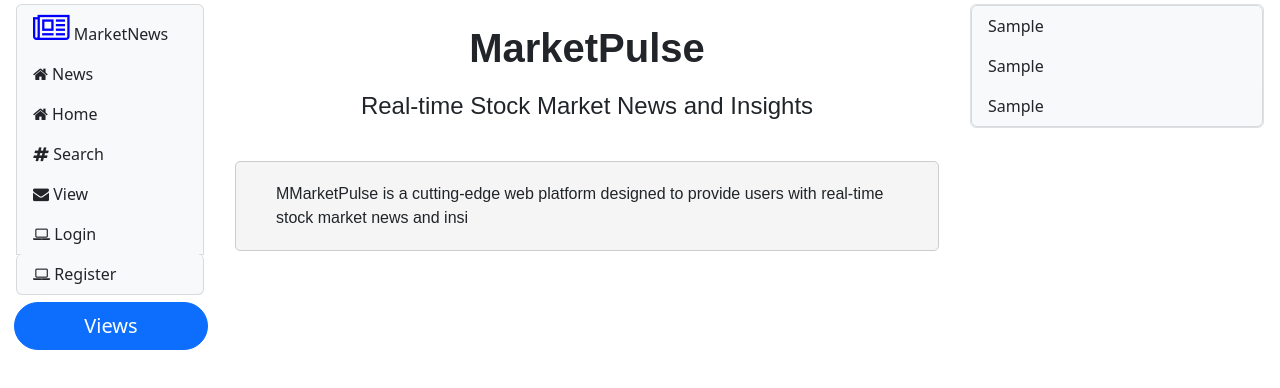
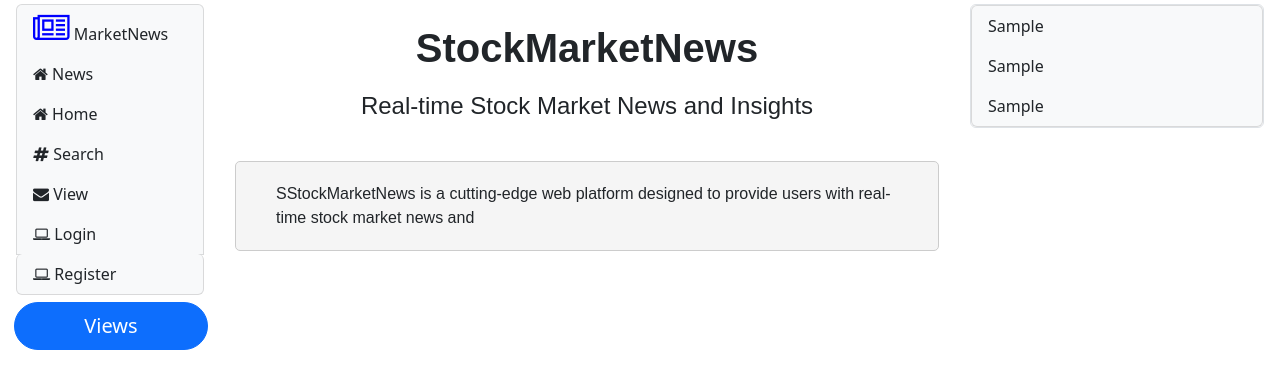
Before and after one commit to amarpriyesh/WebDev-StockMarket-FrontEnd, a React (Create React App) app: page / in a window 1280 px wide. Shown: the top 388 px of the page. Built offline with nearby package versions, Linux system fonts and the light colour scheme; no server answers.

Commit message:
Slight change

```diff
--- a/src/home/home.js
+++ b/src/home/home.js
@@ -58,14 +58,13 @@ const useTypingEffect = (text, typingSpeed) => {
 };
 
 const Home = () => {
-    const text = 'MarketPulse is a cutting-edge web platform designed to provide users with ' +
+    const text = 'StockMarketNews is a cutting-edge web platform designed to provide users with ' +
         'real-time stock market news and insights. By leveraging the powerful APIs ' +
-        'offered by MarketAux.com, MarketPulse aims to deliver up-to-the-minute financial ' +
+        'offered by MarketAux.com, StockMarketNews aims to deliver up-to-the-minute financial ' +
         'data, expert analysis, and market trends to both individual investors and ' +
-        'financial professionals. In addition, MarketPulse provides CRUD operations on user management,' +
+        'financial professionals. In addition, StockMarketNews provides CRUD operations on user management,' +
         'search functionality using Remote API, regular updates from the MarketAux API,' +
-        'news and search access to anonymous users, option to comment and provide views to logged in users. \n' +
-        '\n';
+        'news and search access to anonymous users, option to comment and provide views to logged in users.';
     const typingSpeed = 50;
     const typedText = useTypingEffect(text, typingSpeed);
 
@@ -87,7 +86,7 @@ const Home = () => {
         `}
             </style>
             <div style={containerStyle}>
-                <h1 style={titleStyle}>MarketPulse</h1>
+                <h1 style={titleStyle}>StockMarketNews</h1>
                 <h2 style={subtitleStyle}>Real-time Stock Market News and Insights</h2>
                 <div style={typingContainerStyle}>
                     <span>{typedText}</span>
```
